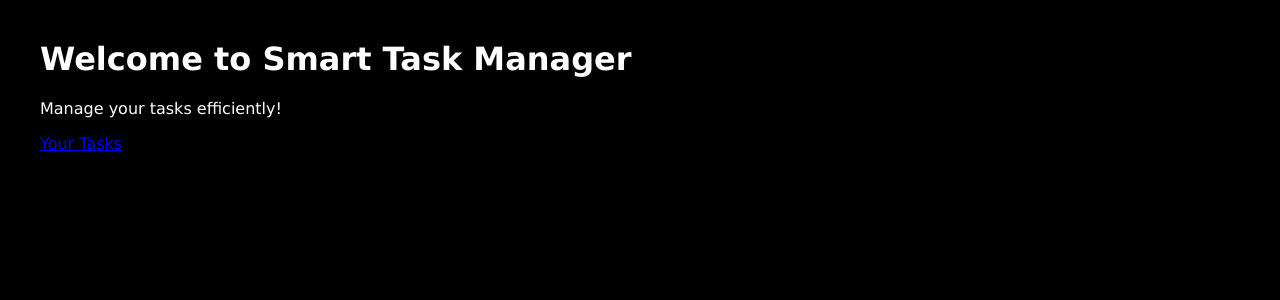
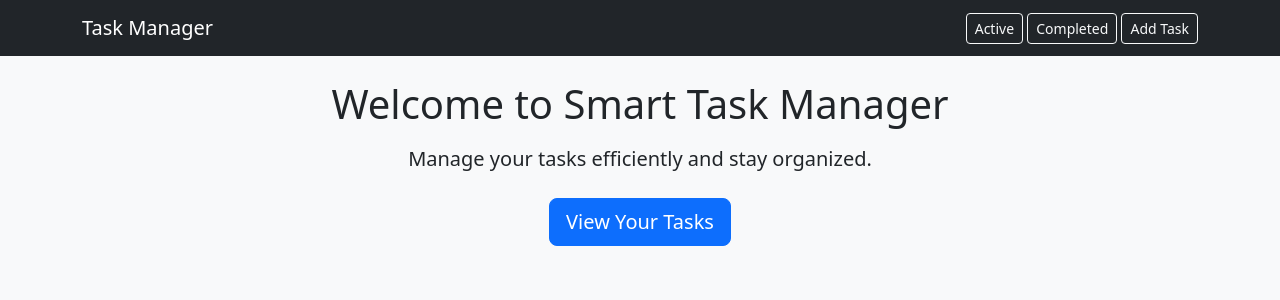
Before and after one commit to i-akali/Smart-Task-Manager, a Flask app: page / in a window 1280 px wide. Shown: the top 300 px of the page. Run offline with Flask 3, Linux system fonts and the light colour scheme.

Commit message:
Added new UI to home dashboard

```diff
--- a/templates/index.html
+++ b/templates/index.html
@@ -1,13 +1,12 @@
-<!DOCTYPE html>
-<html>
-<head>
-    <title>Smart Task Manager</title>
-    <link rel="stylesheet" type="text/css" href="/static/style.css">
-</head>
-<body>
-    <h1>Welcome to Smart Task Manager</h1>
-    <p>Manage your tasks efficiently!</p>
-    <a href="/tasks">Your Tasks</a>
+{% extends "base.html" %}
 
-</body>
-</html>
+{% block content %}
+<div class="text-center">
+
+    <h1 class="mb-3">Welcome to Smart Task Manager</h1>
+    <p class="lead mb-4">Manage your tasks efficiently and stay organized.</p>
+
+    <a href="/tasks" class="btn btn-primary btn-lg">View Your Tasks</a>
+
+</div>
+{% endblock %}
```
